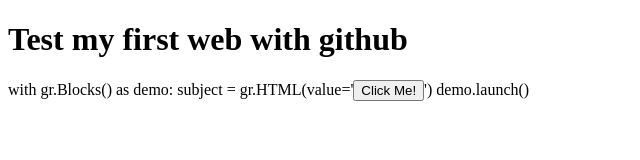
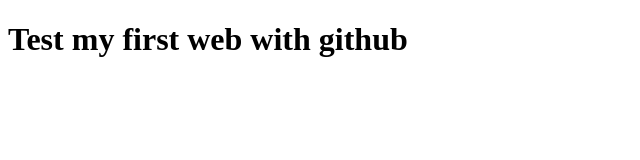
Before and after one commit to TunaBBQz/myweb.github.io, a plain HTML site: page index.html in a window 1280 px wide. Shown: the whole page, without its empty margins (0-640 px from the left). Drawn offline with Linux system fonts and the light colour scheme.

Commit message:
Update index.html

```diff
--- a/index.html
+++ b/index.html
@@ -7,8 +7,5 @@
 </head>
 <body>
     <h1>Test my first web with github</h1>
-    with gr.Blocks() as demo:
-    subject = gr.HTML(value='<button>Click Me!</button>')
-    demo.launch()
 </body>
 </html>
```
